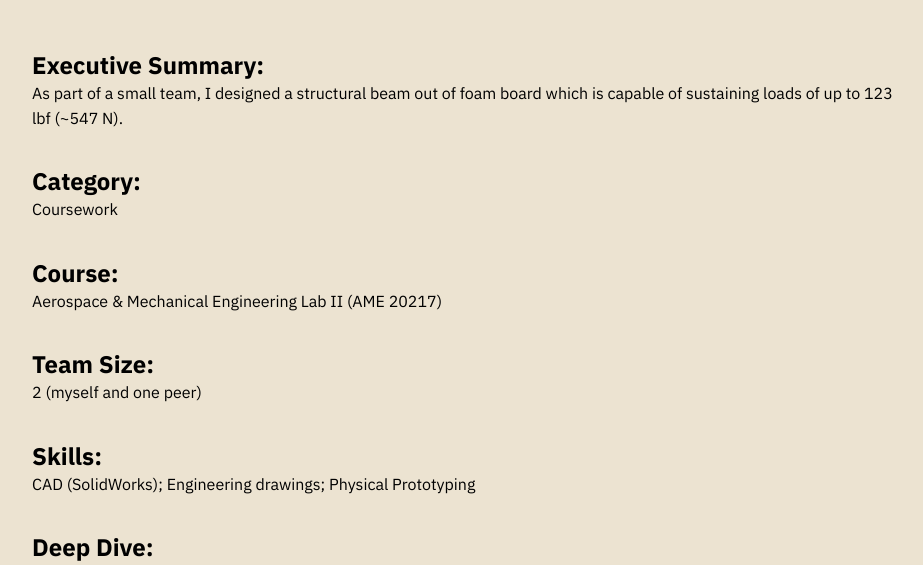
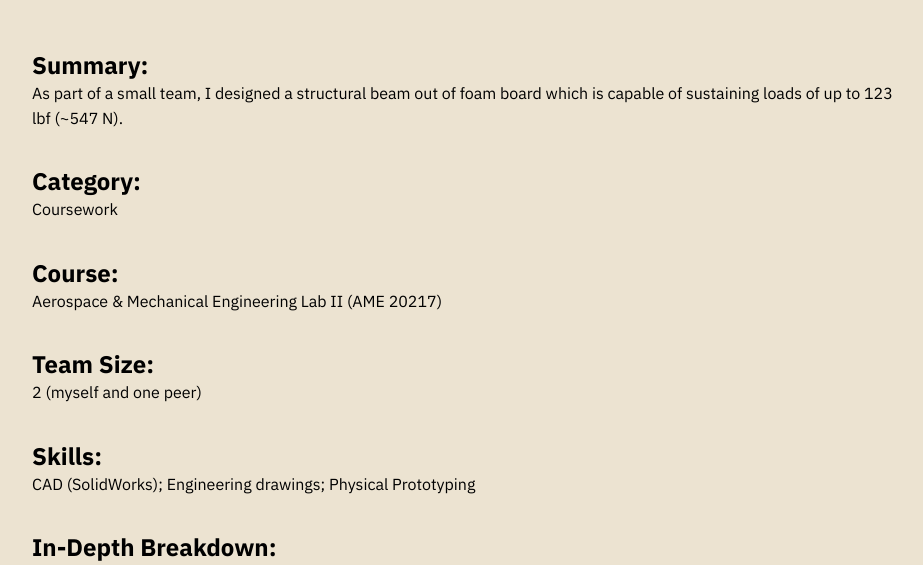
Before and after one commit to kabirmadan/kabirmadan.github.io, a plain HTML site: page beam.html in a window 1280 px wide. Shown: the part 235-800 px from the top of the page, without its empty margins (176-1099 px from the left). Drawn offline with Linux system fonts and the light colour scheme.

Commit message:
testing content changes

```diff
--- a/beam.html
+++ b/beam.html
@@ -23,7 +23,7 @@
          <h1 id="title">Beam Design Challenge</h1>
          <section id='project_attrs'>
             <li>
-               <h4>Executive Summary:</h4>
+               <h4>Summary:</h4>
                <p>As part of a small team, I designed a structural beam out of foam board which is capable of sustaining loads of up to 123 lbf (~547 N).</p>
             <li>
                <h4>Category:</h4>
@@ -38,7 +38,7 @@
                <h4>Skills:</h4>
                <p>CAD (SolidWorks); Engineering drawings; Physical Prototyping</p>
             <li>
-               <h4>Deep Dive:</h4>
+               <h4>In-Depth Breakdown:</h4>
                <p>The main project in this course was a challenge to build a beam capable of supporting the maximum possible load in a <a href="https://en.wikipedia.org/wiki/Three-point_flexural_test#/media/File:Three_point_flexural_test.jpg">three-point flexural bending test</a>. All parts of the project (brainstorming, design, CAD, and construction) were done evenly by my partner and I. We agreed to base our design on a standard I-beam due to its ‘tried and tested’ realability and its status as the industry standard for structural beams.</p>
                <br>
                <p>We were provided with a single 10x40x0.19” sheet of foam board and four glue sticks for construction.</p>
```
Also changed, not shown: about.html (+2 -2 lines), index.html (+1 -0 lines), 1 other file.
